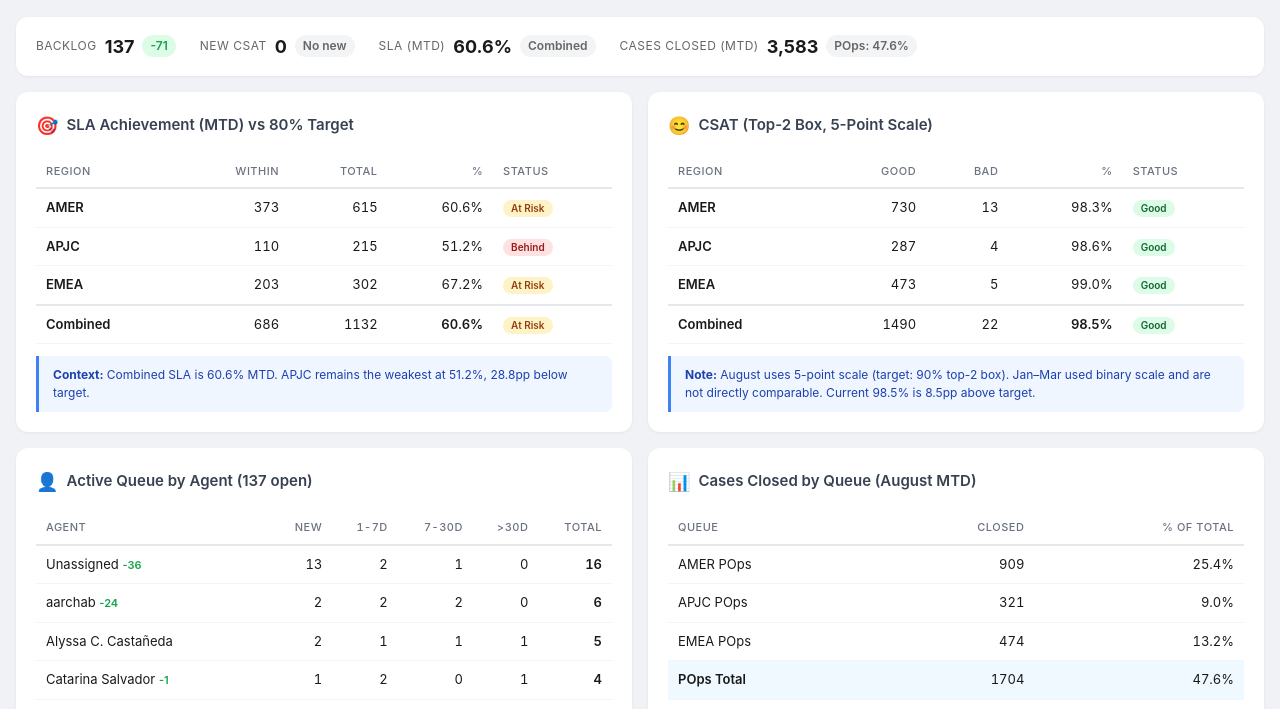
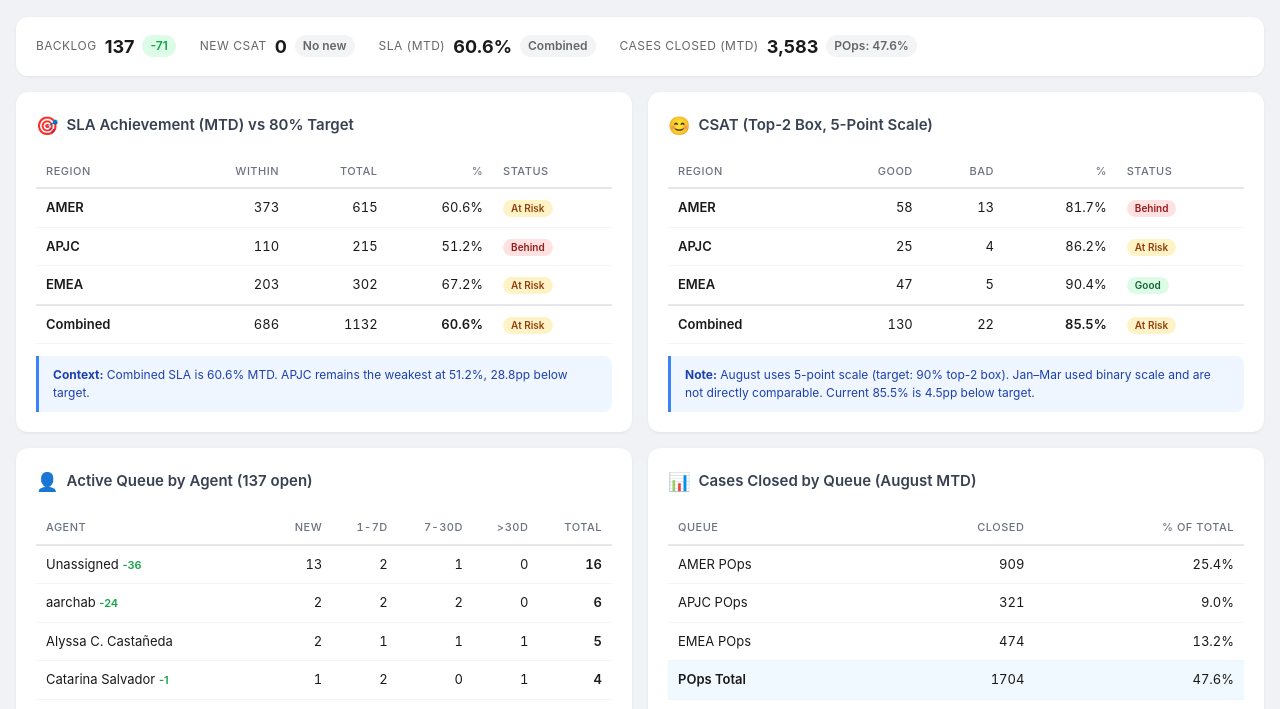
Before and after one commit to mjaruzel-rgb/pops-dashboard, a plain HTML site: page index.html in a window 1280 px wide. Shown: the part 80-789 px from the top of the page. Drawn offline with Linux system fonts and the light colour scheme.

Commit message:
Fix CSAT: exclude 'offered' surveys, actual responses only

```diff
--- a/index.html
+++ b/index.html
@@ -175,13 +175,13 @@
           <th class="num">%</th>
           <th>Status</th>
         </tr>
-        <tr><td class="highlight">AMER</td><td class="num">730</td><td class="num">13</td><td class="num">98.3%</td><td><span class="badge green">Good</span></td></tr>
-<tr><td class="highlight">APJC</td><td class="num">287</td><td class="num">4</td><td class="num">98.6%</td><td><span class="badge green">Good</span></td></tr>
-<tr><td class="highlight">EMEA</td><td class="num">473</td><td class="num">5</td><td class="num">99.0%</td><td><span class="badge green">Good</span></td></tr>
-<tr style="border-top:2px solid #e5e7eb"><td class="highlight">Combined</td><td class="num">1490</td><td class="num">22</td><td class="num highlight">98.5%</td><td><span class="badge green">Good</span></td></tr>
+        <tr><td class="highlight">AMER</td><td class="num">58</td><td class="num">13</td><td class="num">81.7%</td><td><span class="badge red">Behind</span></td></tr>
+<tr><td class="highlight">APJC</td><td class="num">25</td><td class="num">4</td><td class="num">86.2%</td><td><span class="badge yellow">At Risk</span></td></tr>
+<tr><td class="highlight">EMEA</td><td class="num">47</td><td class="num">5</td><td class="num">90.4%</td><td><span class="badge green">Good</span></td></tr>
+<tr style="border-top:2px solid #e5e7eb"><td class="highlight">Combined</td><td class="num">130</td><td class="num">22</td><td class="num highlight">85.5%</td><td><span class="badge yellow">At Risk</span></td></tr>
       </table>
       <div class="narrative">
-        <strong>Note:</strong> August uses 5-point scale (target: 90% top-2 box). Jan–Mar used binary scale and are not directly comparable. Current 98.5% is 8.5pp above target.
+        <strong>Note:</strong> August uses 5-point scale (target: 90% top-2 box). Jan–Mar used binary scale and are not directly comparable. Current 85.5% is 4.5pp below target.
       </div>
     </div>
 
@@ -756,7 +756,7 @@
 
   <!-- Footer -->
   <div style="text-align: center; padding: 20px; color: #9ca3af; font-size: 12px;">
-    Auto-generated from Zendesk API · 8/28/2026, 10:20:56 AM · Questions? Ping @mjaruzel
+    Auto-generated from Zendesk API · 8/28/2026, 11:16:00 AM · Questions? Ping @mjaruzel
   </div>
 
 </div>
```
